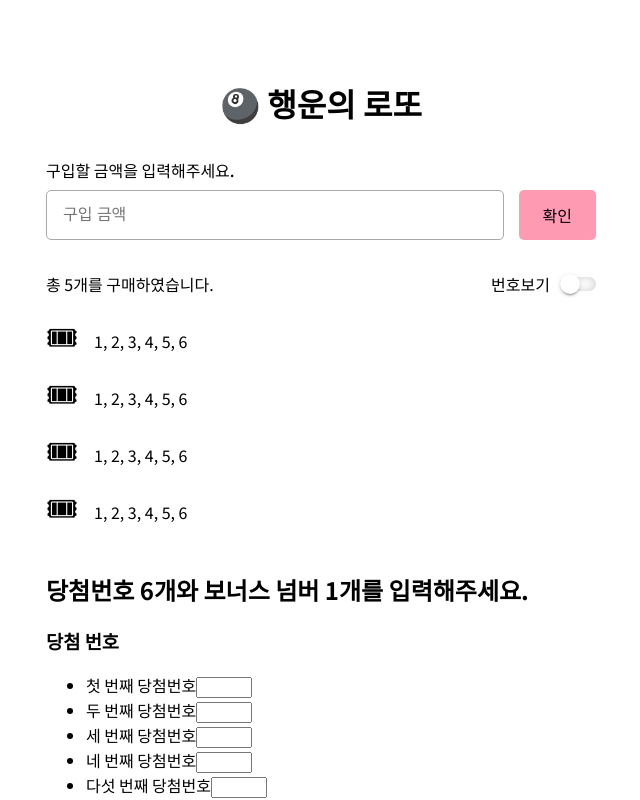
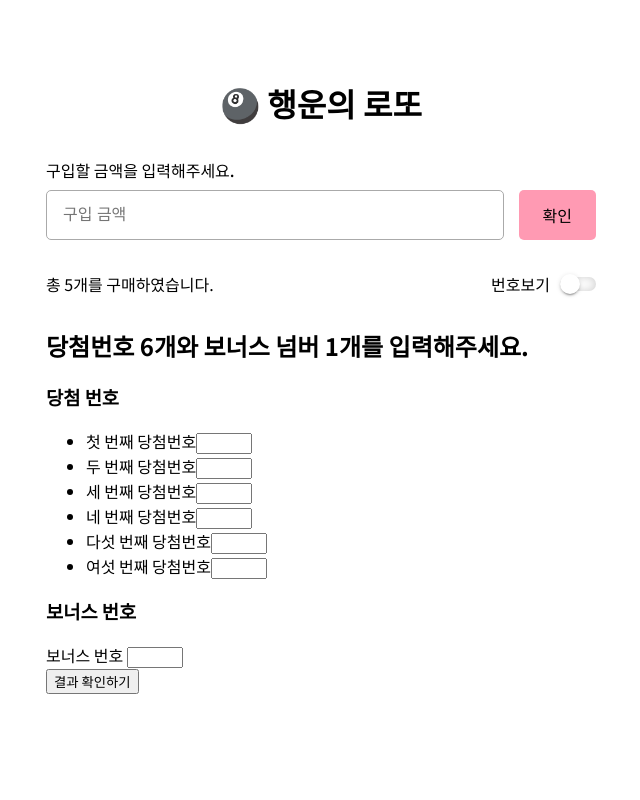
Before and after one commit to woowacourse/react-lotto, a React app: page / in a window 1280 px wide. Shown: the top 800 px of the page, without its empty margins (319-959 px from the left). Built offline with nearby package versions, Linux system fonts and the light colour scheme.

Commit message:
feat: 로또 구매 기능 구현

```diff
--- a/src/js/components/App.js
+++ b/src/js/components/App.js
@@ -1,22 +1,37 @@
 import React, { Component } from 'react';
 import { hot } from 'react-hot-loader/root';
-import './App.scss';
 import PriceInput from './PriceInput';
 import PurchasedLotto from './PurchasedLotto';
 import ResultModal from './ResultModal';
 import WinningNumberInput from './WinningNumberInput';
+import { getRandomNumber } from '../utils/random';
+import { LOTTO_MIN_NUMBER, LOTTO_MAX_NUMBER, LOTTO_NUMBER_LENGTH } from '../constants/lottoData';
+import './App.scss';
 
 class App extends Component {
   constructor() {
     super();
+
     this.state = {
       lottoList: [],
     };
   }
 
-  createLotto() {}
+  createLotto() {
+    const numberList = new Set();
 
-  createLottoList(count) {}
+    while (numberList.size < LOTTO_NUMBER_LENGTH) {
+      numberList.add(getRandomNumber(LOTTO_MIN_NUMBER, LOTTO_MAX_NUMBER));
+    }
+
+    return [...numberList].sort((a, b) => a - b);
+  }
+
+  createLottoList(count) {
+    const lottoList = [...Array(count)].map(this.createLotto);
+
+    this.setState({ lottoList });
+  }
 
   render() {
     return (
@@ -25,8 +40,8 @@ class App extends Component {
           <h1>🎱 행운의 로또</h1>
         </header>
         <main>
-          <PriceInput />
-          <PurchasedLotto />
+          <PriceInput createLottoList={this.createLottoList.bind(this)} />
+          <PurchasedLotto lottoList={this.state.lottoList} />
           <WinningNumberInput />
           <ResultModal />
         </main>
--- a/src/js/components/LottoTicket.js
+++ b/src/js/components/LottoTicket.js
@@ -3,6 +3,7 @@ import './LottoTicket.scss';
 
 export default class LottoTicket extends Component {
   render() {
+    console.log(this.props);
     return (
       <div className="LottoTicket">
         <span className="lotto-ticket-emoji">🎟</span>
--- a/src/js/components/PriceInput.js
+++ b/src/js/components/PriceInput.js
@@ -1,14 +1,23 @@
 import React, { Component } from 'react';
+import { LOTTO_PRICE } from '../constants/lottoData';
 import './PriceInput.scss';
 
 export default class PriceInput extends Component {
+  onSubmitPrice(event) {
+    event.preventDefault();
+
+    const price = event.target.price.value;
+
+    this.props.createLottoList(Math.floor(price / LOTTO_PRICE));
+  }
+
   render() {
     return (
       <section className="PriceInput">
-        <form className="price-form">
+        <form className="price-form" onSubmit={this.onSubmitPrice.bind(this)}>
           <label className="price-label">
             <span className="price-text">구입할 금액을 입력해주세요.</span>
-            <input className="price-input" placeholder="구입 금액" type="number" min="1000" step="1000" />
+            <input className="price-input" name="price" placeholder="구입 금액" type="number" min="1000" step="1000" />
           </label>
           <div className="price-submit-btn-box">
             <button className="price-submit-btn">확인</button>
--- a/src/js/components/PurchasedLotto.js
+++ b/src/js/components/PurchasedLotto.js
@@ -12,18 +12,11 @@ export default class PurchasedLotto extends Component {
           <span>번호보기</span>
         </label>
         <ul>
-          <li>
-            <LottoTicket isShowNumber={true} lottoNumbers={[1, 2, 3, 4, 5, 6]} />
-          </li>
-          <li>
-            <LottoTicket isShowNumber={true} lottoNumbers={[1, 2, 3, 4, 5, 6]} />
-          </li>
-          <li>
-            <LottoTicket isShowNumber={true} lottoNumbers={[1, 2, 3, 4, 5, 6]} />
-          </li>
-          <li>
-            <LottoTicket isShowNumber={true} lottoNumbers={[1, 2, 3, 4, 5, 6]} />
-          </li>
+          {this.props.lottoList.map((lotto, index) => (
+            <li key={index}>
+              <LottoTicket lottoNumbers={lotto} isShowNumber={true} />
+            </li>
+          ))}
         </ul>
       </section>
     );
--- /dev/null
+++ b/src/js/constants/lottoData.js
@@ -0,0 +1,4 @@
+export const LOTTO_PRICE = 1000;
+export const LOTTO_MIN_NUMBER = 1;
+export const LOTTO_MAX_NUMBER = 45;
+export const LOTTO_NUMBER_LENGTH = 6;
--- /dev/null
+++ b/src/js/utils/random.js
@@ -0,0 +1,3 @@
+export const getRandomNumber = (min, max) => {
+  return Math.floor(Math.random() * max + min);
+};
```
Also changed, not shown: .eslintrc.json.
